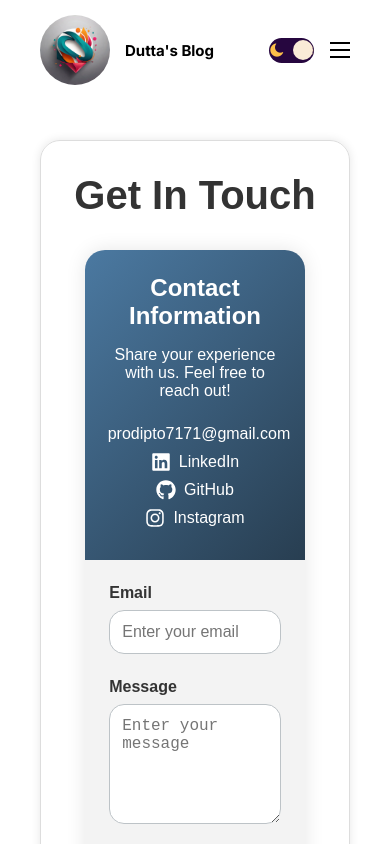
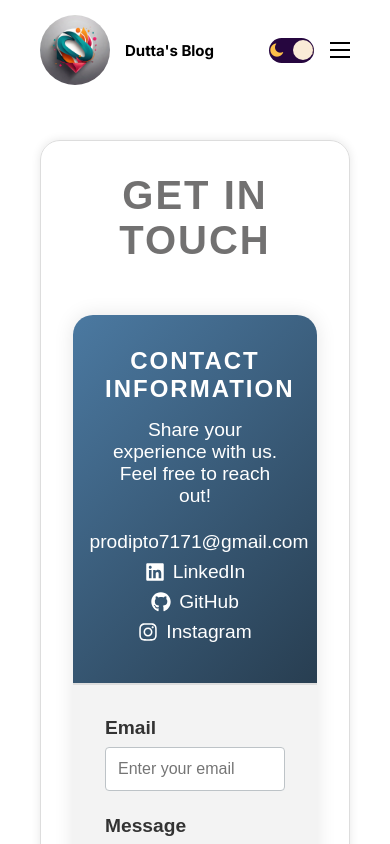
Before and after one commit to Pradipta7171/My-BlogSite, a Next.js app: page /contact in a window 390 px wide. Shown: the top 844 px of the page. Built offline with nearby package versions, Linux system fonts and the light colour scheme; no server answers.

Commit message:
Update contactPage.module.css

```diff
--- a/src/app/contact/contactPage.module.css
+++ b/src/app/contact/contactPage.module.css
@@ -13,13 +13,15 @@
     border: 1px solid #ddd;
     border-radius: 20px;
     box-shadow: 0 0 10px rgba(0, 0, 0, 0.1);
-  }
+}
 
 .mainTitle {
     font-size: 2.5rem;
     margin-bottom: 2rem;
-    color: #333;
+    color: #727171;
     text-align: center;
+    text-transform: uppercase;
+    letter-spacing: 2px;
 }
 
 .contactCard {
@@ -31,6 +33,7 @@
     box-shadow: 0 0 20px rgba(0, 0, 0, 0.1);
     width: 100%;
     max-width: 600px;
+    margin: 20px auto;
 }
 
 .contactInfo {
@@ -38,19 +41,24 @@
     background: linear-gradient(135deg, #4b79a1, #283e51);
     color: #fff;
     text-align: center;
+    border-bottom: 1px solid #ddd;
 }
 
 .infoTitle {
     font-size: 1.5rem;
     margin-bottom: 1rem;
+    text-transform: uppercase;
+    letter-spacing: 2px;
 }
 
 .infoText {
     margin-bottom: 1.5rem;
+    font-size: 1.2rem;
 }
 
 .contactDetails {
     margin-top: 1.5rem;
+    font-size: 1.2rem;
 }
 
 .contactItem {
@@ -76,6 +84,7 @@
     background: #f3f3f3;
     padding: 2rem;
     width: 100%;
+    border-top: 1px solid #ddd;
 }
 
 .formGroup {
@@ -87,6 +96,7 @@
     margin-bottom: 0.5rem;
     font-weight: bold;
     color: #333;
+    font-size: 1.2rem;
 }
 
 .input,
@@ -94,7 +104,7 @@
     width: 100%;
     padding: 0.75rem;
     border: 1px solid #bdc3c7;
-    border-radius: 15px;
+    border-radius: 4px;
     font-size: 1rem;
     background: #fff;
 }
@@ -102,7 +112,6 @@
 .textarea {
     height: 120px;
     resize: vertical;
-    border-radius: 15px;
 }
 
 .button {
@@ -143,8 +152,13 @@
 }
 
 @keyframes spin {
-    0% { transform: rotate(0deg); }
-    100% { transform: rotate(360deg); }
+    0% {
+        transform: rotate(0deg);
+    }
+
+    100% {
+        transform: rotate(360deg);
+    }
 }
 
 .popup {
@@ -167,26 +181,4 @@
     text-align: center;
     max-width: 400px;
     width: 80%;
-    box-shadow: 0 5px 15px rgba(0, 0, 0, 0.3);
 }
-
-.close {
-    position: absolute;
-    top: 0.5rem;
-    right: 1rem;
-    font-size: 1.5rem;
-    cursor: pointer;
-}
-
-@media (max-width: 768px) {
-    .contactCard {
-        width: 90%;
-        margin: 0 auto;
-    }
-
-    .contactInfo,
-    .form {
-        width: 100%;
-        padding: 1.5rem;
-    }
-}
```
